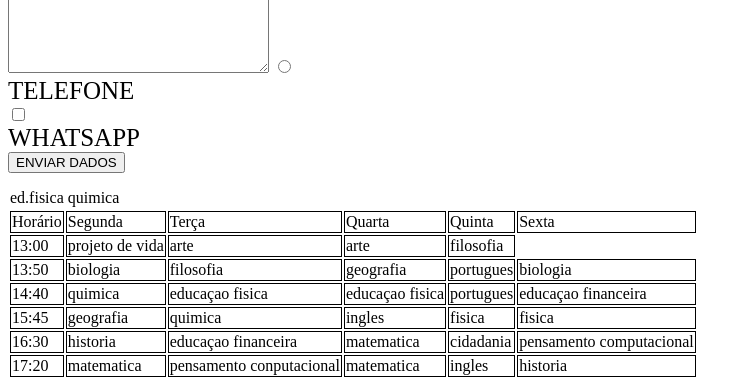
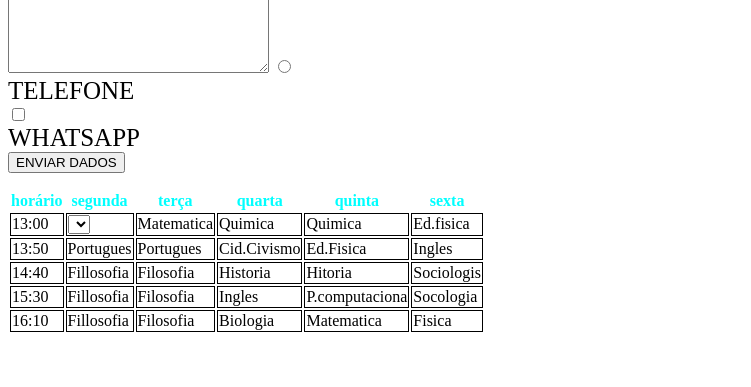
Before and after one commit to WesleyVinisk/formulario, a plain HTML site: page index.html in a window 1280 px wide. Shown: the part 895-1282 px from the top of the page, without its empty margins (0-751 px from the left). After the commit the page ends 1237 px from the top, so only its background shows below. Drawn offline with Linux system fonts and the light colour scheme.

Commit message:
Update index.html

```diff
--- a/index.html
+++ b/index.html
@@ -13,7 +13,7 @@
         <input type="text" id="nome">
 
          <label for="telefone">TELEFONE</label>
- <input type="tel" id="nome">
+        <input type="tel" id="telefone">
 
         <label for="endmail">E-MAIL</label>
         <input type="email" id="endmail">
@@ -38,116 +38,68 @@
 
         </div>
     </form>
+
            <table>
-
+            <thead>
+                   <th>horário</td>
+                   <th>segunda</td>
+                   <th>terça</td>
+                   <th>quarta</td>
+                   <th>quinta</td>
+                   <th>sexta</td>
+               </thead>
+                      <tbody>
                <tr>
-
-<td>Horário</td>
-
-<td>Segunda</td>
-
-<td>Terça</td>
-
-<td>Quarta</td>
-
-<td>Quinta</td>
-
-<td>Sexta</td>
-
+                   <td>13:00</td>
+                   <td>
+                      <select>
+                         <opition>portugues</option>
+                         <opition>matematica</option>
+                         <opition>geografia</option>
+                       </selevt>
+                   </td>
+                   <td>Matematica</td>
+                   <td>Quimica</td>
+                   <td>Quimica</td>
+                   <td>Ed.fisica</td>
                </tr>
 
                <tr>
-
-<td>13:00</td>
-
-<option><portugues><option>
- <option>ed.fisica<option>
- <option>quimica</option>
- </td>
-
-<td>projeto de vida</td>
-
-<td>arte</td>
-
-<td>arte</td>
-
-<td>filosofia</td>
-
+                   <td>13:50</td>
+                   <td>Portugues
+                   <td>Portugues</td>
+                   <td>Cid.Civismo
+                   <td>Ed.Fisica</td>
+                   <td>Ingles</td>
                </tr>
                <tr>
+                   <td>14:40</td>
+                   <td>Fillosofia</td>
+                   <td>Filosofia</td>
+                   <td>Historia</td>
+                   <td>Hitoria</td>
+                   <td>Sociologis</td>
+               </tr>
+               <tr>
+                   <td>15:30</td>
+                   <td>Fillosofia</td>
+                   <td>Filosofia</td>
+                   <td>Ingles</td>
+                   <td>P.computaciona</td>
+                   <td>Socologia</td>
+               </tr>
+               <tr>
+                   <td>16:10</td>
+                   <td>Fillosofia</td>
+                   <td>Filosofia</td>
+                   <td>Biologia</td>
+                   <td>Matematica</td>
+                   <td>Fisica</td>
+               </tr>
+           </table>
+</main>
 
-<td>13:50</td>
-
-<td>biologia</td>
-
-<td>filosofia</td>
-
-<td>geografia</td>
-
-<td>portugues</td>
-
-<td>biologia</td>
-
- <tr>
-
-<td>14:40</td>
-
-<td>quimica</td>
-
-<td>educaçao fisica</td>
-
-<td>educaçao fisica</td>
-
-<td>portugues</td>
-
-<td>educaçao financeira</td>
-
- <tr>
-
-<td>15:45</td>
-
-<td>geografia</td>
-
-<td>quimica</td>
-
-<td>ingles</td>
-
-<td>fisica</td>
-
-<td>fisica</td>
-
- <tr>
-
- <td>16:30</td>
-
-<td>historia</td>
-
-<td>educaçao financeira</td>
-
-<td>matematica</td>
-
-<td>cidadania</td>
-
-<td>pensamento computacional</td>
-
- <tr>
-
-<td>17:20</td>
-
-<td>matematica</td>
-
-<td>pensamento conputacional</td>
-
-<td>matematica</td>
-
-<td>ingles</td>
-
-<td>historia</td>
-
-
-
-
- </table>
+</body>
 
 
 </html>
```
Lines whose indentation alone changed are shown as unchanged.
